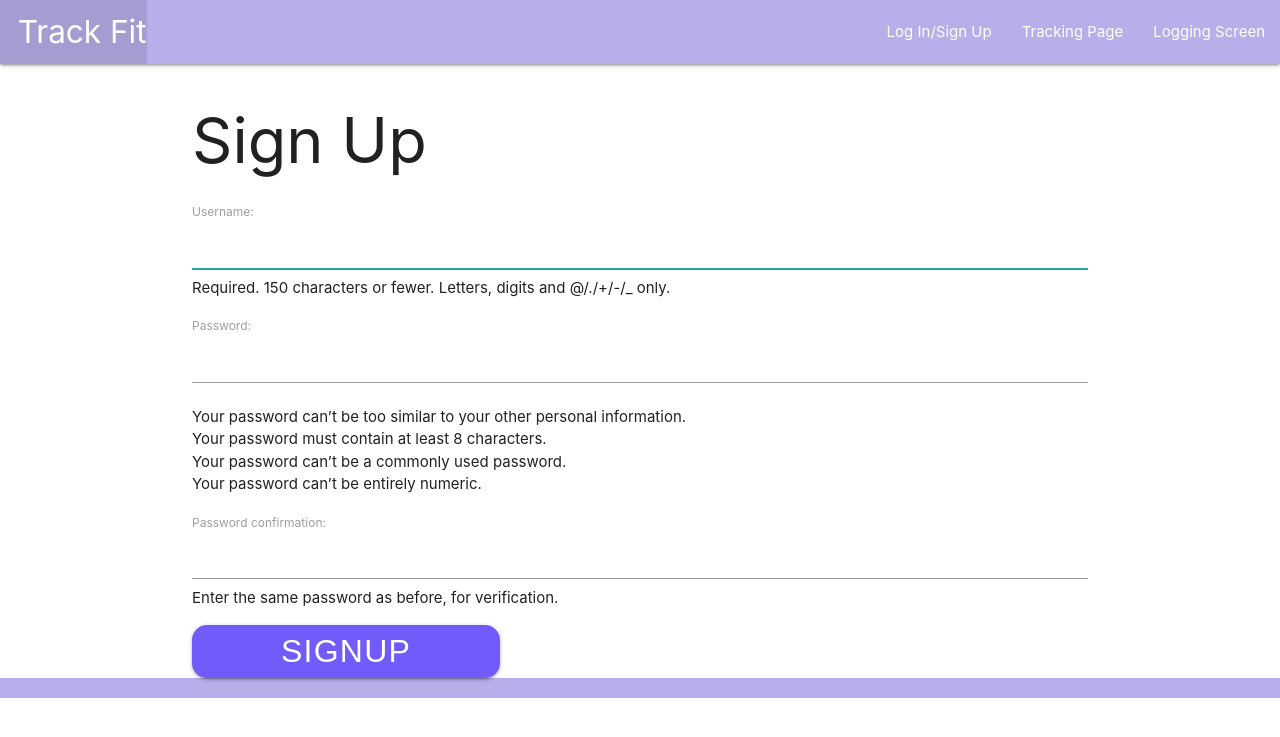
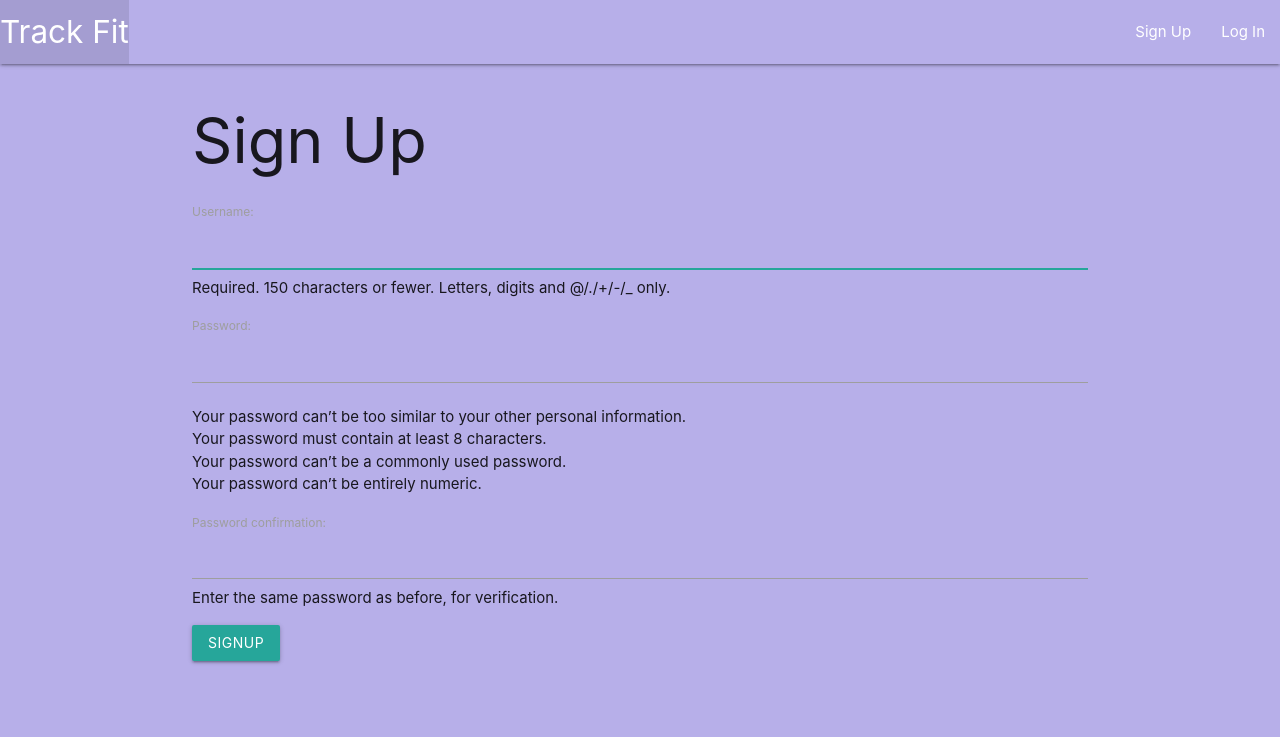
Before and after one commit to aerlikh17/track-fit-app, a Django app: page /accounts/signup in a window 1280 px wide. Shown: the top 737 px of the page. Run offline with Django 4.2, Linux system fonts and the light colour scheme.

Commit message:
Revert "Naser frontend"

```diff
--- a/main_app/static/css/style.css
+++ b/main_app/static/css/style.css
@@ -1,128 +1,4 @@
 body {
-    margin: 0;
-    padding: 0;
-}
-
-.modal {
-    display: flex;
-    flex-direction: column;
-    justify-content: center;
-    align-items: center;
-}
-/* style for landing page */
-section {
-    display: flex;
-    flex-direction: column;
-    justify-content: center;
-    align-items: center;
-    height: 100vh;
-    margin: 0;
-    width: 65%;
-}
-
-.btn {
-    width: 308px;
-    height: 53px;
-    border-radius: 15px;
-    background-color: #715bfb;
-    border: none;
-    font-family: Arial, Helvetica, sans-serif;
-        font-size: 32px;
-        font-weight: 400;
-        font-stretch: normal;
-        font-style: normal;
-        line-height: normal;
-        letter-spacing: 1.25px;
-        color: #fff;
-}
-
-.signUpBtn {
-    margin-top: 15px;
-}
-
-.homeTitle {
-width: 166px;
-  height: 48px;
-  font-family: Arial, Helvetica, sans-serif;
-  font-size: 40px;
-  font-weight: 500;
-  font-stretch: normal;
-  font-style: italic;
-  line-height: normal;
-  letter-spacing: normal;
-  text-align: center;
-  color: #715bfb;
-  margin-bottom: 100px;
-  margin-top: 0px;
-}
-
-a {
-    text-decoration: none;
-    color: #fff;
-}
-
-/* identify yourself page  */
-
-.identity {
-    background-color: #b7afe9;
-    display: flex;
-    flex-direction: column;
-    justify-content: center;
-    align-items: center;
-    color: #235981;
-    font-family: Arial, Helvetica, sans-serif;
-}
-
-.identityTitle {
-    color: #235981;
-    font-size: 40px;
-}
-
-.identityForm {
-    display: flex;
-    flex-direction: column;
-    align-items: center;
-}
-
-.formBtn {
-    display: flex;
-   justify-content: center;
-}
-
-.formInput label {
-    font-size: 25px;
-    font-weight: 600;
-    font-stretch: normal;
-    font-style: normal;
-    line-height: normal;
-    letter-spacing: normal;
-    text-align: center;
-    color: #235981;
-}
-
-.identitySubText {
-    font-size: 25px;
-    font-weight: 600;
-    font-stretch: normal;
-    font-style: normal;
-    line-height: normal;
-    letter-spacing: normal;
-    text-align: center;
-    color: #235981;
-}
-
-.nameInput {
-border-radius: 5px;
-  background-color: #fff;
-  border: none;
-  width: 308px;
-  height: 53px;
-  font-size: 25px;
-  margin-bottom: 120px;
-}
-
-::placeholder {
-    color: lightgray;
     background-color: #b7afe9;
 }
 
--- a/main_app/templates/base.html
+++ b/main_app/templates/base.html
@@ -6,22 +6,26 @@
   <meta charset="UTF-8">
   <meta name="viewport" content="width=device-width, initial-scale=1.0">
   <meta http-equiv="X-UA-Compatible" content="ie=edge">
-    <title>Track Fit</title>
+  <title>Track Fit </title>
   <link rel="stylesheet" href="https://cdnjs.cloudflare.com/ajax/libs/materialize/1.0.0/css/materialize.min.css">
   <link rel="stylesheet" type="text/css" href="{% static 'css/style.css' %}">
-    <script src="https://cdnjs.cloudflare.com/ajax/libs/materialize/1.0.0/js/materialize.min.js"></script>
 </head>
 <body>
   <header class="navbar-fixed">
     <nav>
       <div class="nav-wrapper">
         <ul>
-                    <li><a href="{% url 'home' %}" class="left brand-logo">&nbsp;&nbsp;Track Fit</a></li>
+          <li><a href="/" class="left brand-logo">Track Fit</a></li>
         </ul>
         <ul class="right">
-                  <li><a href="{% url '' %}">Log In/Sign Up</a></li>
-                  <li><a href="{% url '' %}">Tracking Page</a></li>
-                  <li><a href="{% url '' %}">Logging Screen</a></li>
+          {% if user.is_authenticated %}
+            <li><a href="/movies">Track</a></li>
+            <li><a href="/movies">Log</a></li>
+            <li><a href="{% url 'logout' %}">Log Out</a></li>
+          {% else %}
+            <li><a href="{% url 'signup' %}">Sign Up</a></li>
+            <li><a href="{% url 'login' %}">Log In</a></li>
+          {% endif %}
         </ul>
       </div>
     </nav>
@@ -31,7 +35,7 @@
     {% endblock %}
   </main>
   <footer class="page-footer">
-       <div class="right">All Rights Reserved, &copy; 2022 Track Fit &nbsp;</div>
+    <div class="center"></div>
   </footer>
 </body>
 </html>
--- a/main_app/templates/home.html
+++ b/main_app/templates/home.html
@@ -1,6 +1,6 @@
 {% extends 'base.html' %}
 {% block content %}
 
-<h1>Home</h1>
+<h1>Home of Website</h1>
 
 {% endblock %}
```
Lines whose indentation alone changed are shown as unchanged.
